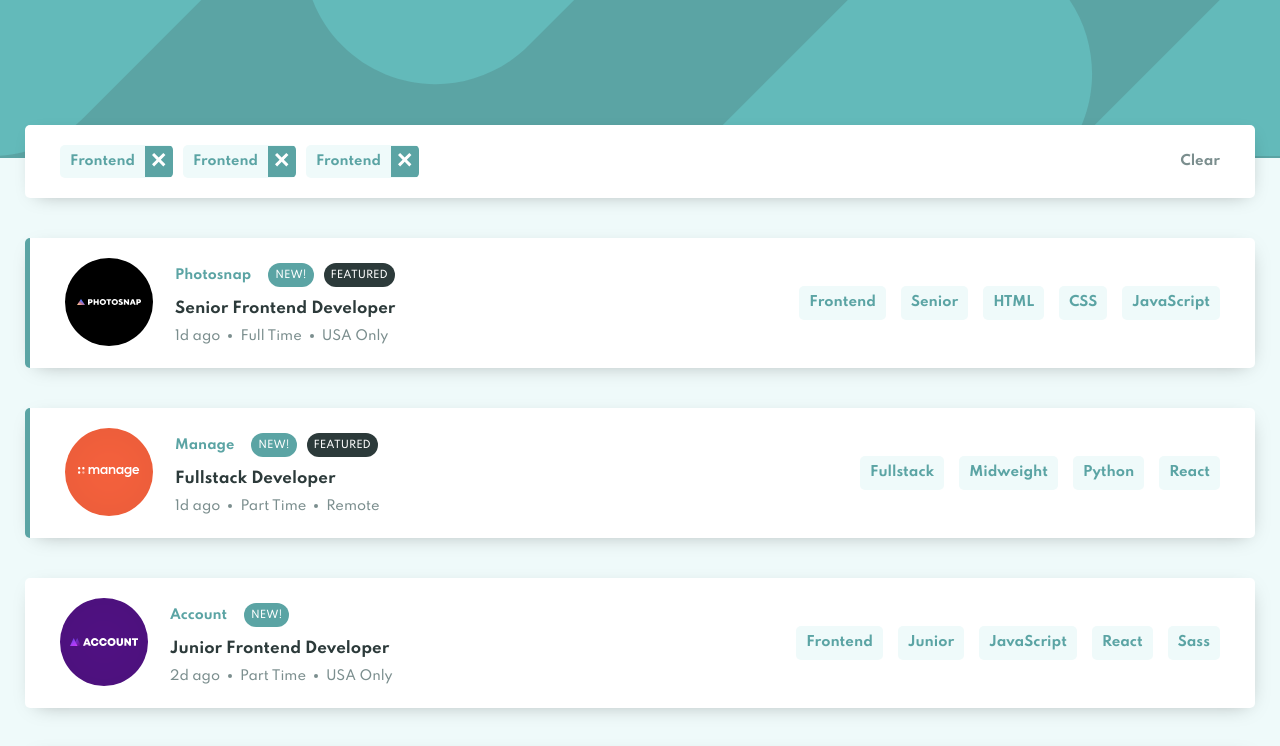
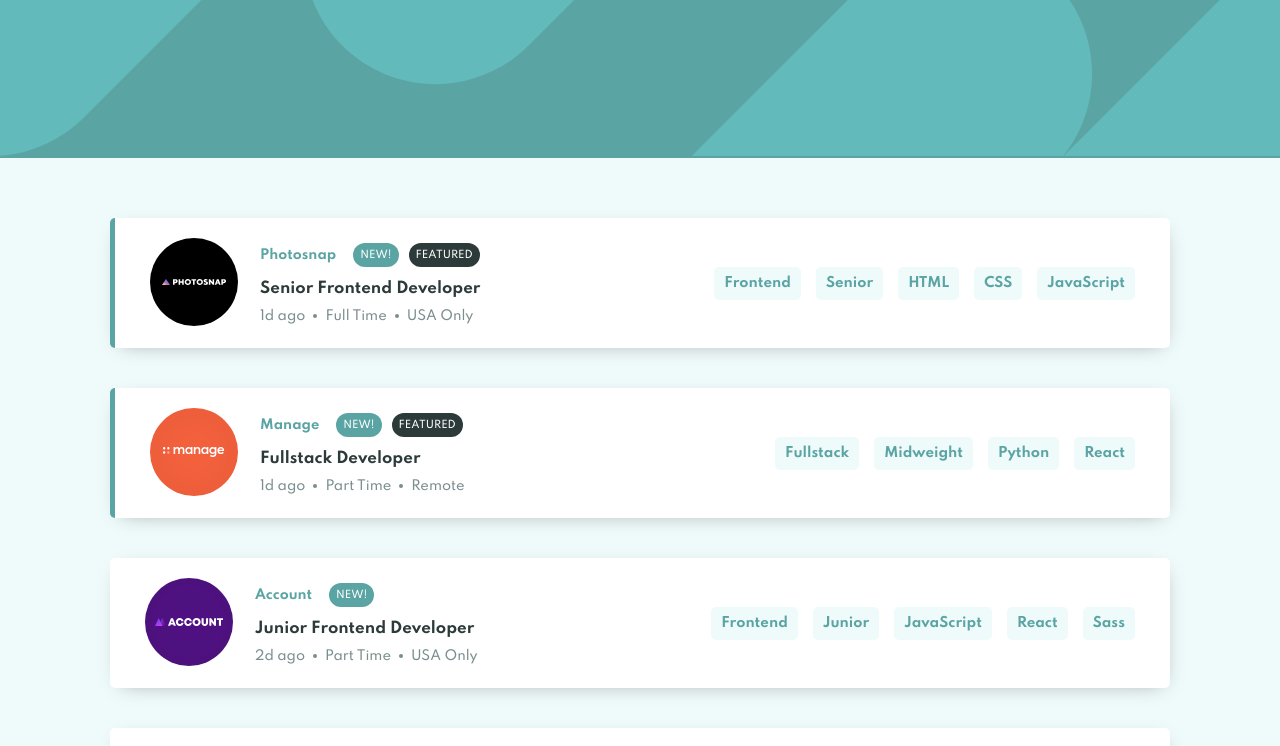
Before and after one commit to MarcoCarpo/Frontend-Mentor---Job-listings-with-filtering-Challenge, a React (Create React App) app: page / in a window 1280 px wide. Shown: the top 746 px of the page. Built offline with nearby package versions, Linux system fonts and the light colour scheme.

Commit message:
filter works

```diff
--- a/src/components/FilterJobs.js
+++ b/src/components/FilterJobs.js
@@ -1,14 +1,23 @@
+import { useGlobalContext } from "../context";
 import Tablet from "./Tablet";
 
 const FilterJobs = () => {
+  const { filterTablets, clearAllTablets } = useGlobalContext();
+
   return (
-    <article className="filter-jobs">
+    <article
+      className={`filter-jobs ${
+        filterTablets.length > 0 && "filter-jobs__show"
+      }`}
+    >
       <div className="filter-jobs__tablets">
-        <Tablet />
-        <Tablet />
-        <Tablet />
+        {filterTablets.map((tablet, index) => (
+          <Tablet key={index} filterName={tablet} />
+        ))}
       </div>
-      <button className="filter-jobs__clear">Clear</button>
+      <button className="filter-jobs__clear" onClick={() => clearAllTablets()}>
+        Clear
+      </button>
     </article>
   );
 };
--- a/src/components/Job.js
+++ b/src/components/Job.js
@@ -1,3 +1,5 @@
+import { useGlobalContext } from "../context";
+
 const Job = ({
   company,
   newJob,
@@ -7,6 +9,8 @@ const Job = ({
   jobTablets,
   logo,
 }) => {
+  const { addFilter } = useGlobalContext();
+
   return (
     <article
       className={`job ${newJob && featured ? "job__highlighted" : null}`}
@@ -36,7 +40,11 @@ const Job = ({
       <hr className="job__split" />
       <div className="job__tablets">
         {jobTablets.map((tablet, index) => (
-          <button key={index} className="job__tablet">
+          <button
+            key={index}
+            className="job__tablet"
+            onClick={() => addFilter(tablet)}
+          >
             {tablet}
           </button>
         ))}
--- a/src/components/Tablet.js
+++ b/src/components/Tablet.js
@@ -1,10 +1,12 @@
 import React from "react";
+import { useGlobalContext } from "../context";
 import { ReactComponent as Remove } from "../assets/images/icon-remove.svg";
 
-const Tablet = () => {
+const Tablet = ({ filterName }) => {
+  const { removeFilter } = useGlobalContext();
   return (
-    <span className="tablet">
-      <p className="tablet__name">Frontend</p>
+    <span className="tablet" onClick={() => removeFilter(filterName)}>
+      <p className="tablet__name">{filterName}</p>
       <button className="tablet__delete">
         <Remove />
       </button>
--- a/src/containers/JobsContainer.js
+++ b/src/containers/JobsContainer.js
@@ -1,14 +1,12 @@
-import React, { useEffect } from "react";
-
 import Job from "../components/Job";
 import { useGlobalContext } from "../context";
 
 const JobsContainer = () => {
-  const { jobs } = useGlobalContext();
+  const { filteredList } = useGlobalContext();
 
   return (
     <section className="jobs-container">
-      {jobs.map((job) => {
+      {filteredList.map((job) => {
         const { id } = job;
 
         return (
--- a/src/context.js
+++ b/src/context.js
@@ -1,4 +1,4 @@
-import React, { useContext, useReducer } from "react";
+import React, { useContext, useReducer, useEffect } from "react";
 import { reducer } from "./reducer";
 import data from "./data";
 
@@ -6,14 +6,39 @@ const AppContext = React.createContext();
 
 const initialState = {
   jobs: data,
-  isOk: false,
+  filterTablets: [],
+  filteredList: data,
 };
 
 const AppProvider = ({ children }) => {
   const [state, dispatch] = useReducer(reducer, initialState);
 
+  const addFilter = (filterName) => {
+    dispatch({ type: "ADD_FILTER", payload: filterName });
+  };
+
+  const removeFilter = (filterName) => {
+    dispatch({ type: "REMOVE_FILTER", payload: filterName });
+  };
+
+  const filterJobs = () => {
+    dispatch({ type: "FILTER_JOBS" });
+  };
+
+  const clearAllTablets = () => {
+    dispatch({ type: "CLEAR_ALL_ITEMS" });
+  };
+
+  useEffect(() => {
+    filterJobs();
+  }, [state.filterTablets]);
+
   return (
-    <AppContext.Provider value={{ ...state }}>{children}</AppContext.Provider>
+    <AppContext.Provider
+      value={{ ...state, addFilter, removeFilter, filterJobs, clearAllTablets }}
+    >
+      {children}
+    </AppContext.Provider>
   );
 };
 
--- a/src/reducer.js
+++ b/src/reducer.js
@@ -1,3 +1,48 @@
-export const reducer = ({ state, action }) => {
-  return state;
+export const reducer = (state, action) => {
+  let newFilterTablets = [];
+  switch (action.type) {
+    case "ADD_FILTER":
+      newFilterTablets = !state.filterTablets.find(
+        (tablet) => tablet === action.payload
+      )
+        ? [...state.filterTablets, action.payload]
+        : [...state.filterTablets];
+      return {
+        ...state,
+        filterTablets: newFilterTablets,
+      };
+
+    case "REMOVE_FILTER":
+      newFilterTablets = state.filterTablets.filter(
+        (tablet) => tablet !== action.payload
+      );
+      return { ...state, filterTablets: newFilterTablets };
+
+    case "FILTER_JOBS":
+      const newJobs = (job) => {
+        const jobTablets = [
+          ...job.tools,
+          ...job.languages,
+          job.role,
+          job.level,
+        ];
+
+        if (
+          state.filterTablets.every((filterTab) =>
+            jobTablets.includes(filterTab)
+          )
+        ) {
+          return job;
+        }
+      };
+
+      const newFilterJobs = state.jobs.filter((job) => newJobs(job));
+      return { ...state, filteredList: newFilterJobs };
+
+    case "CLEAR_ALL_ITEMS":
+      return { ...state, filterTablets: [] };
+
+    default:
+      return state;
+  }
 };
--- a/src/scss/2-containers/_app.scss
+++ b/src/scss/2-containers/_app.scss
@@ -1,5 +1,6 @@
 .app {
   width: 100%;
+  min-height: 100vh;
   background: map-get($map: $colors, $key: background);
   position: relative;
 
@@ -17,6 +18,8 @@
   }
 
   &__content {
+    margin: 0 auto;
+    max-width: 111rem;
     padding: $appPadding;
     padding-top: 12.5rem;
     z-index: 1;
--- a/src/scss/3-components/_filter-jobs.scss
+++ b/src/scss/3-components/_filter-jobs.scss
@@ -3,6 +3,11 @@
   padding: $containerPadding;
   @include shadow-border-container();
   @include flex(space-between, center);
+  visibility: hidden;
+
+  &__show {
+    visibility: visible;
+  }
 
   &__tablets {
     display: flex;
--- a/src/scss/3-components/_job.scss
+++ b/src/scss/3-components/_job.scss
@@ -106,8 +106,8 @@
   }
 
   &__split {
-    color: map-get($map: $colors, $key: dark-grayish-cyan);
     margin: 1.5rem 0;
+    border: 1px solid rgb(218, 218, 218);
 
     @media (min-width: 1024px) {
       display: none;
```
